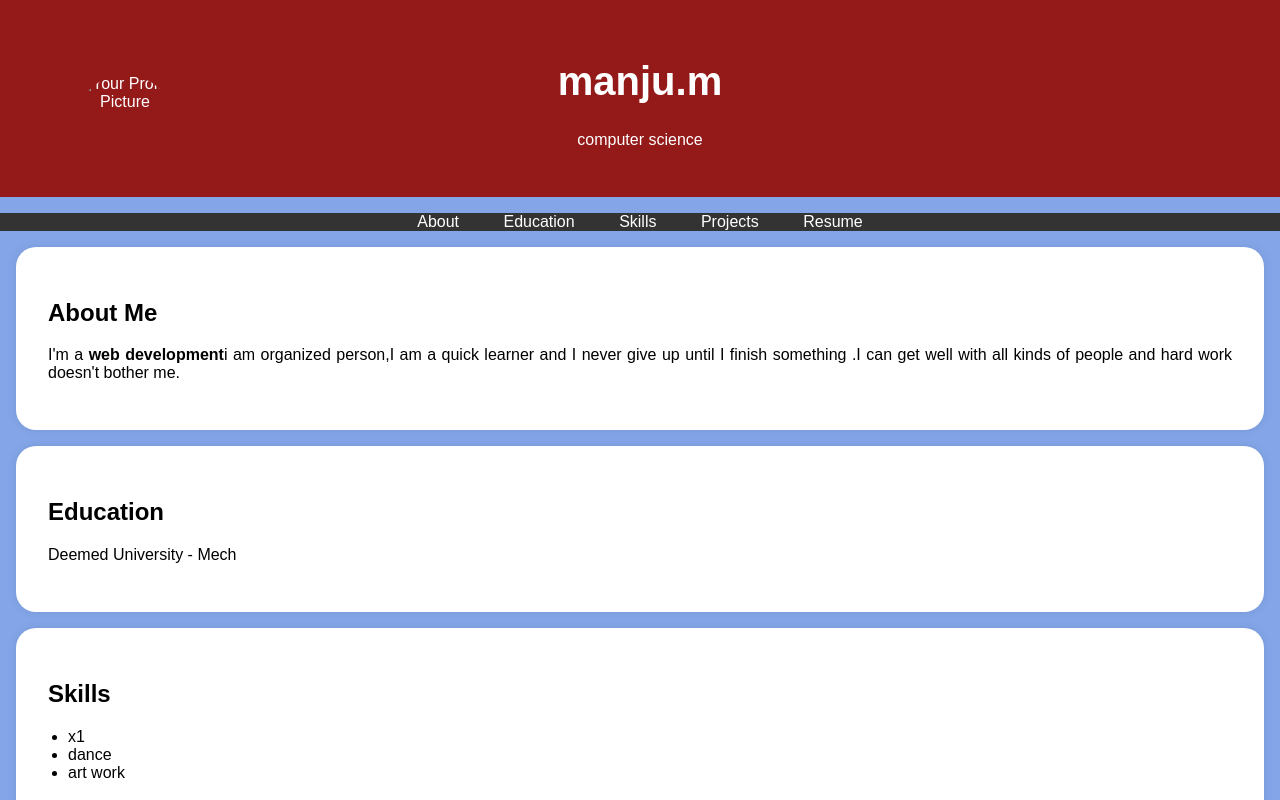
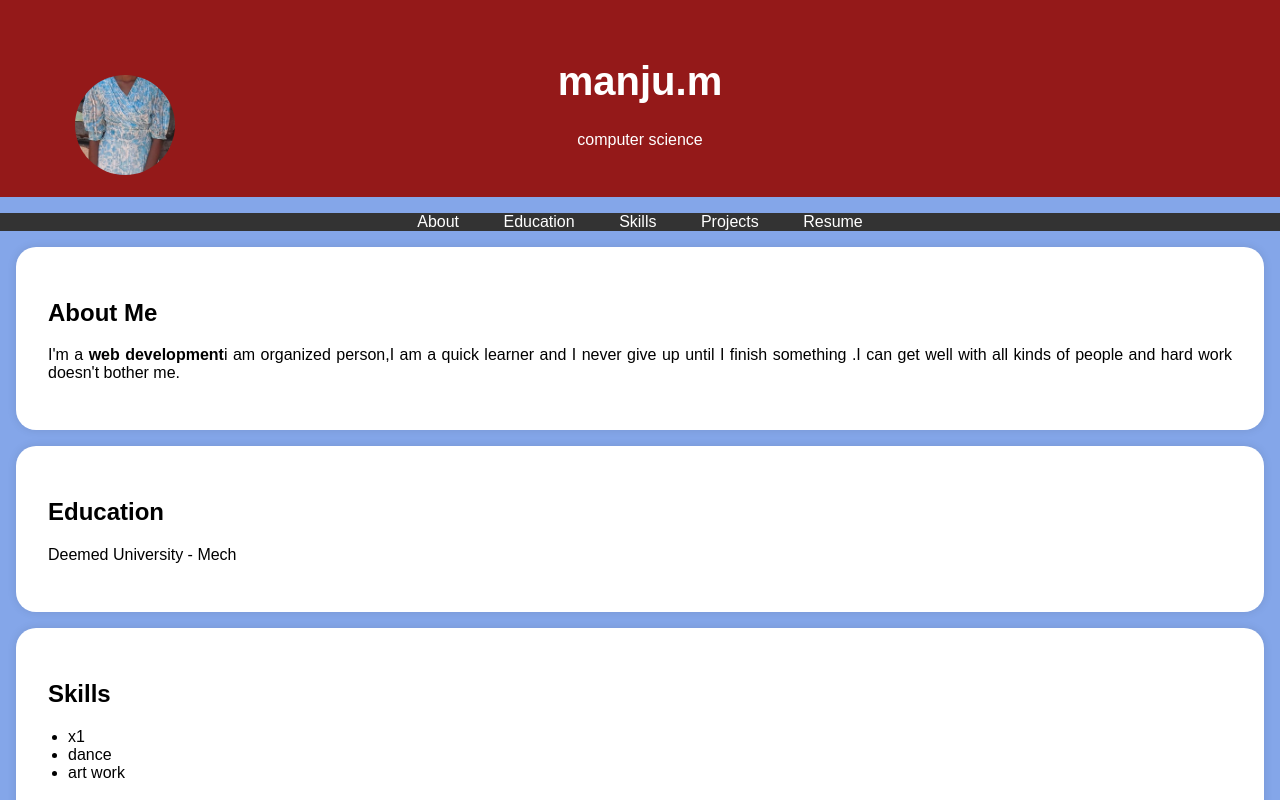
Before and after one commit to manjula1103/digital--portfolio, a plain HTML site: page index.html in a window 1280 px wide. Shown: the top 800 px of the page. Drawn offline with Linux system fonts and the light colour scheme.

Commit message:
Update index.html

```diff
--- a/index.html
+++ b/index.html
@@ -95,7 +95,7 @@
     <header>
         <div class="header-content">
             <!-- Add your profile picture here -->
-            <img src="passport photo.jpg" alt="Your Profile Picture" class="profile-picture">
+            <img src="IMG-20250402-WA0026.jpg" alt="Your Profile Picture" class="profile-picture">
             <h1>manju.m</h1>
             <p>computer science</p>
         </div>
```
